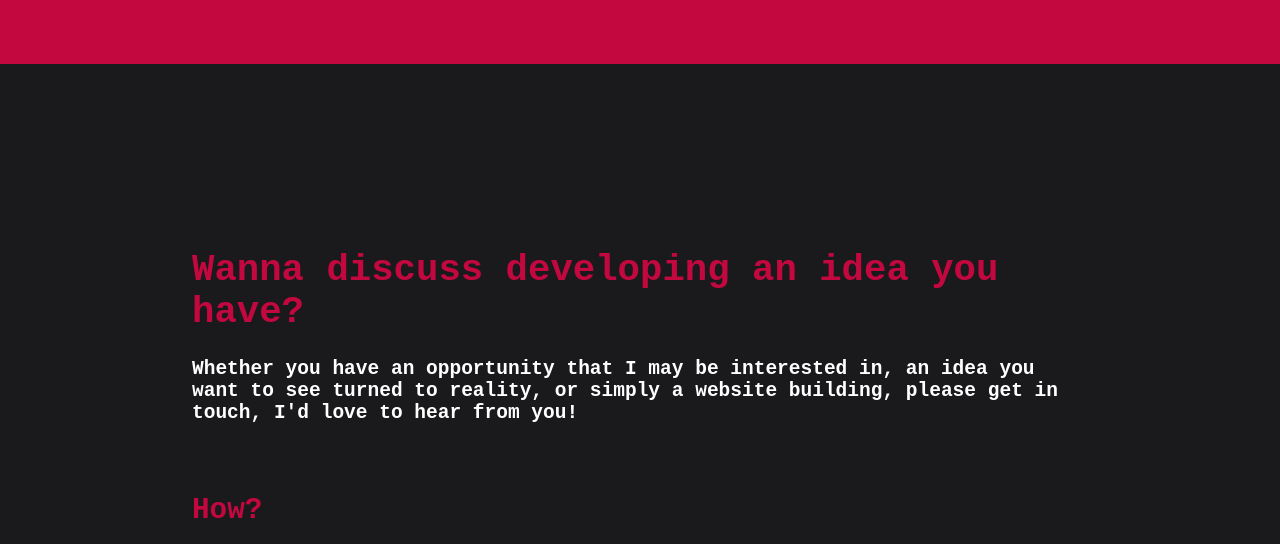
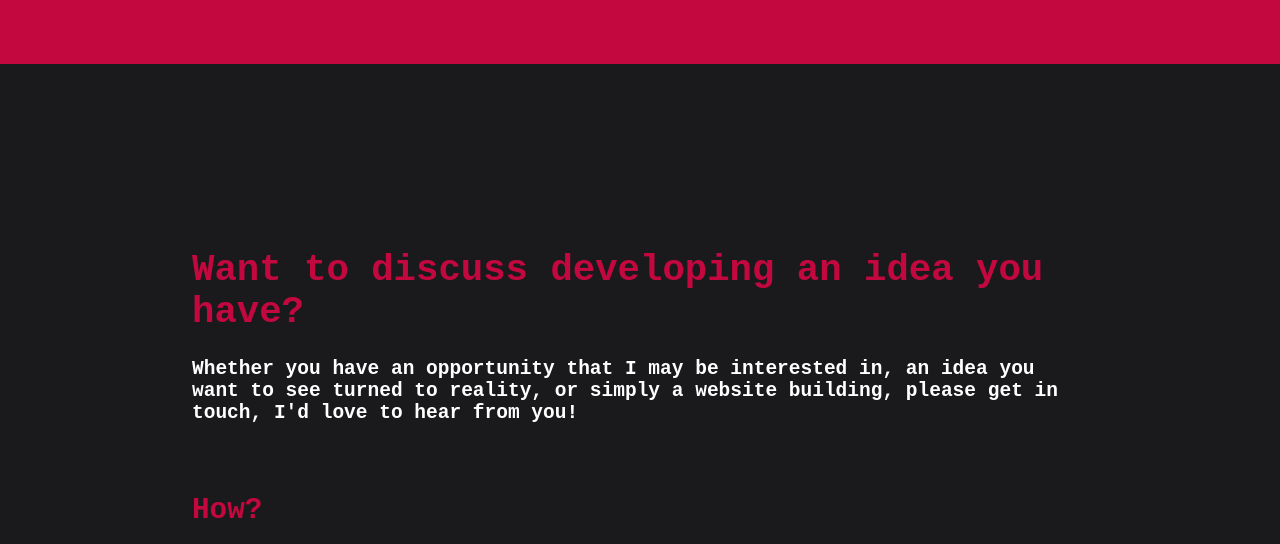
Before and after one commit to DiNitride/jamesbale.dev, a Gatsby site: page / in a window 1280 px wide. Shown: the part 2051-2595 px from the top of the page. Built offline with nearby package versions, Linux system fonts and the light colour scheme; Gatsby itself is replaced by a stand-in of ours.

Commit message:
Changed wanna to want to

```diff
--- a/src/components/contact.js
+++ b/src/components/contact.js
@@ -11,7 +11,7 @@ function ContactMethod(props) {
 export default () => (
     <div className={contactStyles.container}>
         <a className="anchor" href="https://www.jamesbale.dev/#contact" id="contact"></a>
-        <h1 className={contactStyles.title}>Wanna discuss developing an idea you have?</h1>
+        <h1 className={contactStyles.title}>Want to discuss developing an idea you have?</h1>
         <h2 className={contactStyles.splash}>Whether you have an opportunity that I may be interested in, an idea you want to see turned to reality, or simply a website building, please get in touch, I'd love to hear from you!</h2>
         <h1 className={contactStyles.how}>How?</h1>
         <ContactMethod icon={faEnvelope} link="mailto:j.ptb.t.ca@gmail.com" text="Send me an email!" />
```
